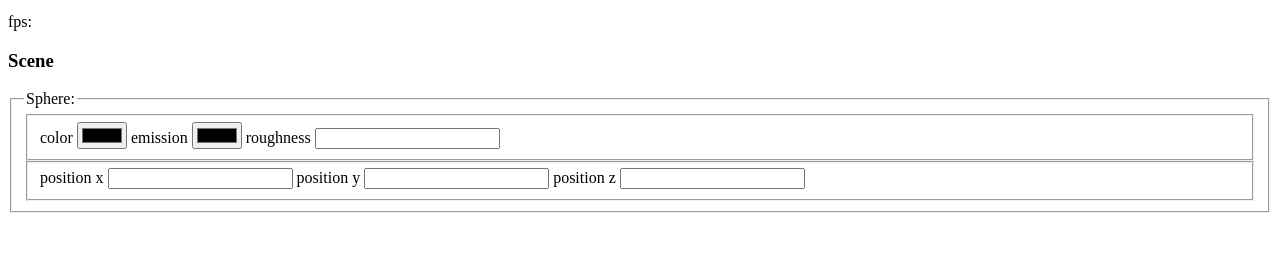
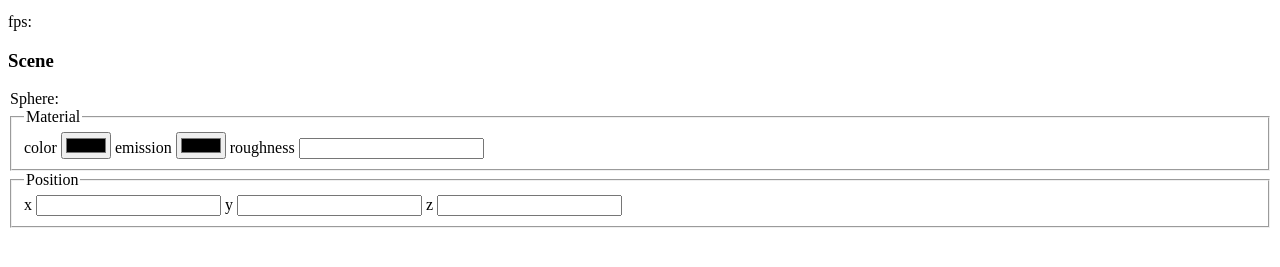
Before and after one commit to pgadula/raytracing, a website: page index.html in a window 1280 px wide. Shown: the part 161-428 px from the top of the page. Drawn offline with Linux system fonts and the light colour scheme.

Commit message:
1 file modified

```diff
--- a/index.html
+++ b/index.html
@@ -5,9 +5,10 @@
   <ul></ul>
 </div>
 <form>
-  <fieldset>
   <legend>Sphere:</legend>
   <fieldset>
+    <legend>Material</legend>
+
     <label for="color">color</label>
     <input type="color" />
     <label for="emission">emission</label>
@@ -16,12 +17,12 @@
     <input step="0.1" type="number" />
   </fieldset>
   <fieldset>
-      <label for="x">position x</label>
+    <legend>Position</legend>
+    <label for="x">x</label>
     <input step="0.1" type="number" />
-      <label for="y">position y</label>
+    <label for="y">y</label>
     <input step="0.1" type="number" />
-      <label for="z">position z</label>
+    <label for="z">z</label>
     <input step="0.1" type="number" />
   </fieldset>
-  </fieldset>
 </form>
```
Lines whose indentation alone changed are shown as unchanged.
